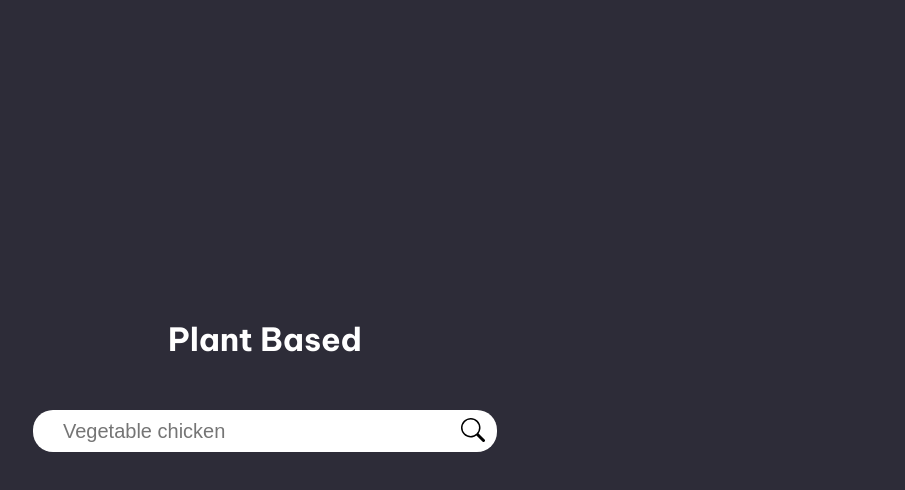
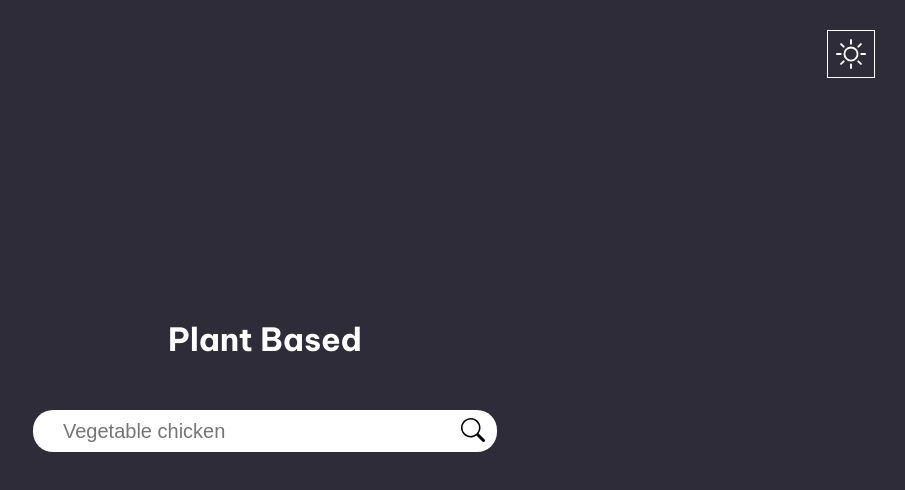
Before and after one commit to sbaglivi/plant-based, a React (Create React App) app: page / in a window 1280 px wide. Shown: the top 490 px of the page, without its empty margins (375-1280 px from the left). Built offline with nearby package versions, Linux system fonts and the light colour scheme.

Commit message:
fixed most of the obvious layout issues and got context to work although it feels really unnecessary

```diff
--- a/src/App.js
+++ b/src/App.js
@@ -4,15 +4,21 @@ import RecipePage from "./components/RecipePage";
 import styles from "./App.module.css"
 import { useState } from 'react';
 import { Route, Routes, useParams, Link } from 'react-router-dom';
-import { ThemeContext, defaultValue } from './theme-context';
+import { ThemeContext, themes } from './theme-context';
+import ThemeIcon from './components/ThemeIcon';
 
 const NotFound = () => {
   const params = useParams();
   return (
-    <div className={styles.errorPage}>
-      <p>Sorry, we don't have any route for {params.unknown}</p>
-      <Link to="/">Go back to the homepage</Link>
-    </div>
+    <ThemeContext.Consumer>
+      {({ theme }) =>
+        <div className={styles.errorPage} style={theme}>
+          <ThemeIcon />
+          <p>Sorry, we don't have any route for {params.unknown}</p>
+          <Link style={{ color: theme.color }} to="/">Go back to the homepage</Link>
+        </div>
+      }
+    </ThemeContext.Consumer>
   )
 }
 // additionalQueryParameters = ["fillIngredients", "addRecipeInformation", "addRecipeNutrition"]
@@ -21,6 +27,11 @@ function App() {
   const API_KEY = "ebb4c5f35fdf413f8285b65b600dc6d2";
 
   const [recipes, setRecipes] = useState([]);
+  const [theme, setTheme] = useState(themes.dark);
+  const toggleTheme = () => {
+    const newTheme = theme === themes.dark ? themes.light : themes.dark;
+    setTheme(newTheme);
+  }
   const getRecipes = async (query) => {
     let queryString = `https://api.spoonacular.com/recipes/complexSearch?diet=vegetarian&query=${query}&apiKey=${API_KEY}&addRecipeInformation=true&fillIngredients=true`;
     firstSearchDone = true;
@@ -36,11 +47,12 @@ function App() {
   }
 
   return (
-    <ThemeContext.Provider value={defaultValue}>
+    <ThemeContext.Provider value={{ theme, toggleTheme }} >
       <Routes>
         <Route path="/" exact element={
-          <div className={styles.App}>
+          <div className={styles.App} style={theme}>
             {!recipes.length ? <h1>Plant Based</h1> : null}
+            <ThemeIcon />
             <SearchForm getRecipes={getRecipes} />
             <div className={styles.recipesDiv}>
               {recipes.length ? recipes.map(recipe => <Link to={`recipes/${recipe.id}`} key={recipe.id} > <Recipe recipe={recipe} /></Link>) : (firstSearchDone ? <h4 className={styles.error}> Sorry there were no results for your search. </h4> : null)}
@@ -50,7 +62,7 @@ function App() {
         <Route path="/recipes/:id" element={<RecipePage recipes={recipes} />} />
         <Route path="/:unknown" element={<NotFound />} />
       </Routes>
-    </ThemeContext.Provider>
+    </ ThemeContext.Provider >
   );
 }
 
--- a/src/App.module.css
+++ b/src/App.module.css
@@ -19,15 +19,15 @@
 html, body, .App {
   max-width: 100vw;
   margin: 0px;
-  background-color: #2d2c38;
+  /* background-color: #2d2c38; */
   box-sizing: border-box;
 }
-h1 {
-  color: white;
+/* h1 {
+  color: white
 }
 .error {
   color: white;
-}
+} */
 .App {
   min-height: 100vh;
   display: flex;
--- a/src/components/Recipe.module.css
+++ b/src/components/Recipe.module.css
@@ -33,6 +33,14 @@
 .recipe:hover img{
   height: 250px;
   transition: height 0.5s;
+}
+@media screen and (width < 1024px) {
+  .recipeTime, .recipePrice, .recipeServings {
+    opacity: 1;
+  }
+  .recipe img {
+    height: 250px;
+  }
 }
 /* @keyframes show {
   from {
--- a/src/components/RecipePage.js
+++ b/src/components/RecipePage.js
@@ -2,6 +2,7 @@ import IngredientList from "./IngredientList";
 import { useParams, Link } from "react-router-dom";
 import styles from "./RecipePage.module.css";
 import { ThemeContext } from "../theme-context";
+import ThemeIcon from "./ThemeIcon";
 const RecipePage = ({ recipes }) => {
   const { id } = useParams();
   const getRecipeById = (recipes, id) => {
@@ -19,11 +20,14 @@ const RecipePage = ({ recipes }) => {
   window.localStorage.setItem('recipe', JSON.stringify(recipe));
   return (
     <ThemeContext.Consumer>
-      {({theme, toggleTheme}) =>
-        <div className={`${styles.container}`} style={{color: theme.color}}>
-          <button onClick={()=>toggleTheme()}> TEMP </button>
+      {({ theme, toggleTheme }) =>
+        <div className={styles.bodyDiv} style={theme}>
+          <div className={`${styles.container}`}>
             <h1 className={styles.title}>{recipe.title}</h1>
-          <Link className={styles.link} style={{color: theme.color}} to="/">Back to results</Link>
+            <div className={styles.links}>
+              <ThemeIcon custom={{ position: 'static', display: 'block', marginBottom: 10, marginLeft: 'auto', marginRight: 0 }} />
+              <Link className={styles.link} style={{ color: theme.color }} to="/">Back to results</Link>
+            </div>
             <img className={styles.img} alt={recipe.title} src={recipe.image} />
             <IngredientList className={styles.ingredients} ingredients={recipe.extendedIngredients} />
             <div className={styles.instructions}>
@@ -35,6 +39,7 @@ const RecipePage = ({ recipes }) => {
               </div>
             </div>
           </div>
+        </div>
       }
     </ThemeContext.Consumer>
   );
--- a/src/components/RecipePage.module.css
+++ b/src/components/RecipePage.module.css
@@ -22,6 +22,13 @@ html, body {
   box-sizing: border-box;
   margin: 0px;
   padding: 0px;
+}
+.bodyDiv {
+  width: 100vw;
+  max-width: 100%;
+  min-height: 100vh;
+  position: absolute;
+  top: 0px;
 }
 .img {
   grid-row: 2/3;
@@ -55,12 +62,14 @@ html, body {
   grid-row: 3/4;
   grid-column: 1/3;
 }
-.link {
+.links {
   grid-column: 2/3;
-  text-decoration: underline;
   justify-self: end;
   align-self: center;
   display: block;
+}
+.link {
+  text-decoration: underline;
 }
 @media screen and (width < 1080px) {
   .container {
@@ -74,5 +83,13 @@ html, body {
   .container > * {
     margin-bottom: 30px;
   }
+  .links {
+    position: relative;
+  }
+  .links svg {
+    position: absolute !important;
+    right: 0px;
+    top: -16px;
+  }
 
 }
--- a/src/components/SearchForm.js
+++ b/src/components/SearchForm.js
@@ -15,7 +15,7 @@ const SearchForm = ({ getRecipes }) => {
   return (
     <form className={styles.searchForm} onSubmit={handleSubmit}>
       <input type="text" value={text} onChange={(e) => setText(e.target.value)} aria-label="Recipe search" placeholder="Vegetable chicken"></input>
-      <BsSearch size={24} onClick={handleSubmit} />
+      <BsSearch size={24} color={'black'} onClick={handleSubmit} />
     </form>
   );
 }
--- a/src/components/SearchForm.module.css
+++ b/src/components/SearchForm.module.css
@@ -31,8 +31,3 @@
     width: 50vw;
   }
 }
-@media screen and (width < 600px){
-  .searchForm input {
-    width: 70vw;
-  }
-}
--- /dev/null
+++ b/src/components/ThemeIcon.js
@@ -0,0 +1,17 @@
+import { BsSun, BsMoon } from 'react-icons/bs';
+import { ThemeContext } from '../theme-context';
+import styles from './ThemeIcon.module.css'
+const ThemeIcon = ({ custom }) => {
+  const customStyles = custom || {};
+  return (
+    <ThemeContext.Consumer>
+      {({ theme, toggleTheme }) =>
+        theme.color === 'white' ?
+          <BsSun className={styles.themeIcon} style={customStyles} size={30} onClick={() => toggleTheme()} />
+          :
+          <BsMoon style={{ ...customStyles, borderColor: 'black' }} className={styles.themeIcon} size={30} onClick={() => toggleTheme()} />
+      }
+    </ThemeContext.Consumer>
+  )
+}
+export default ThemeIcon;
--- /dev/null
+++ b/src/components/ThemeIcon.module.css
@@ -0,0 +1,11 @@
+
+.themeIcon {
+  position: absolute;
+  top: 30px;
+  right: 30px;
+  border: 1px solid white;
+  padding: 8px;
+}
+.themeIcon:hover {
+  cursor: pointer;
+}
```
Lines whose indentation alone changed are shown as unchanged.
